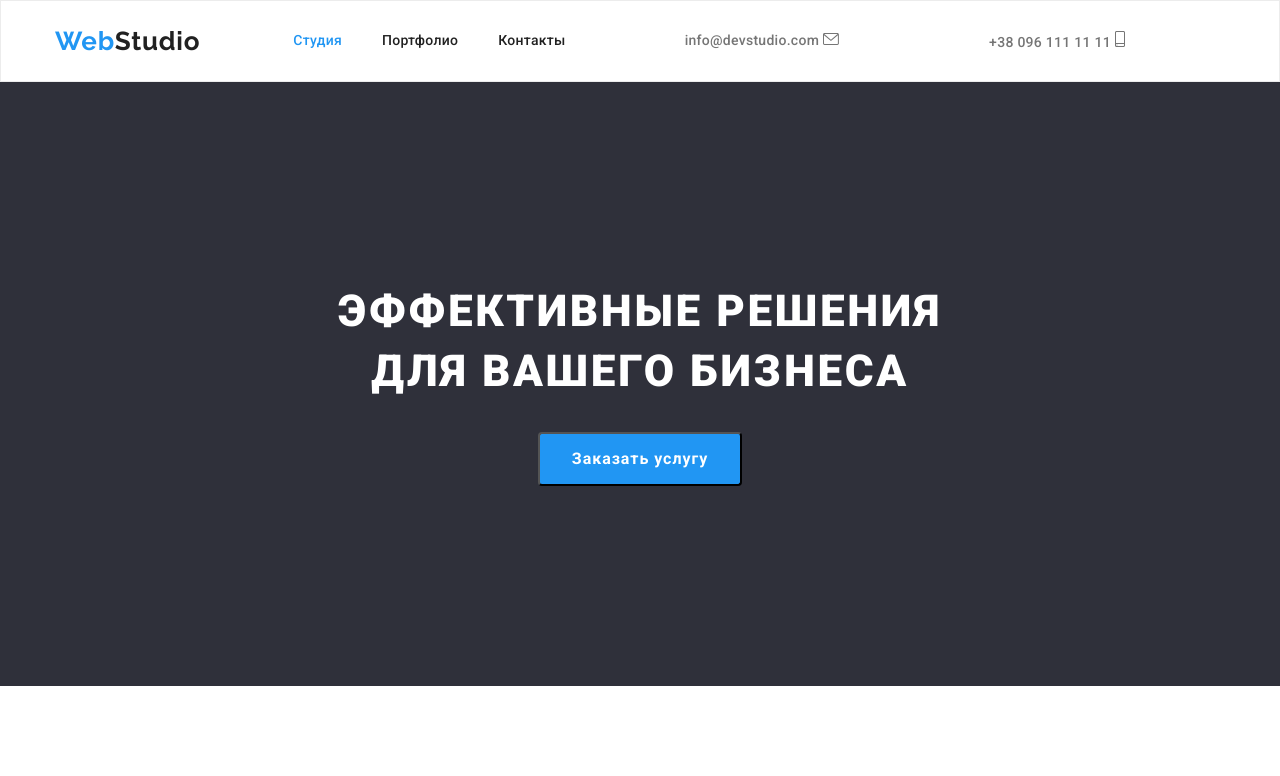
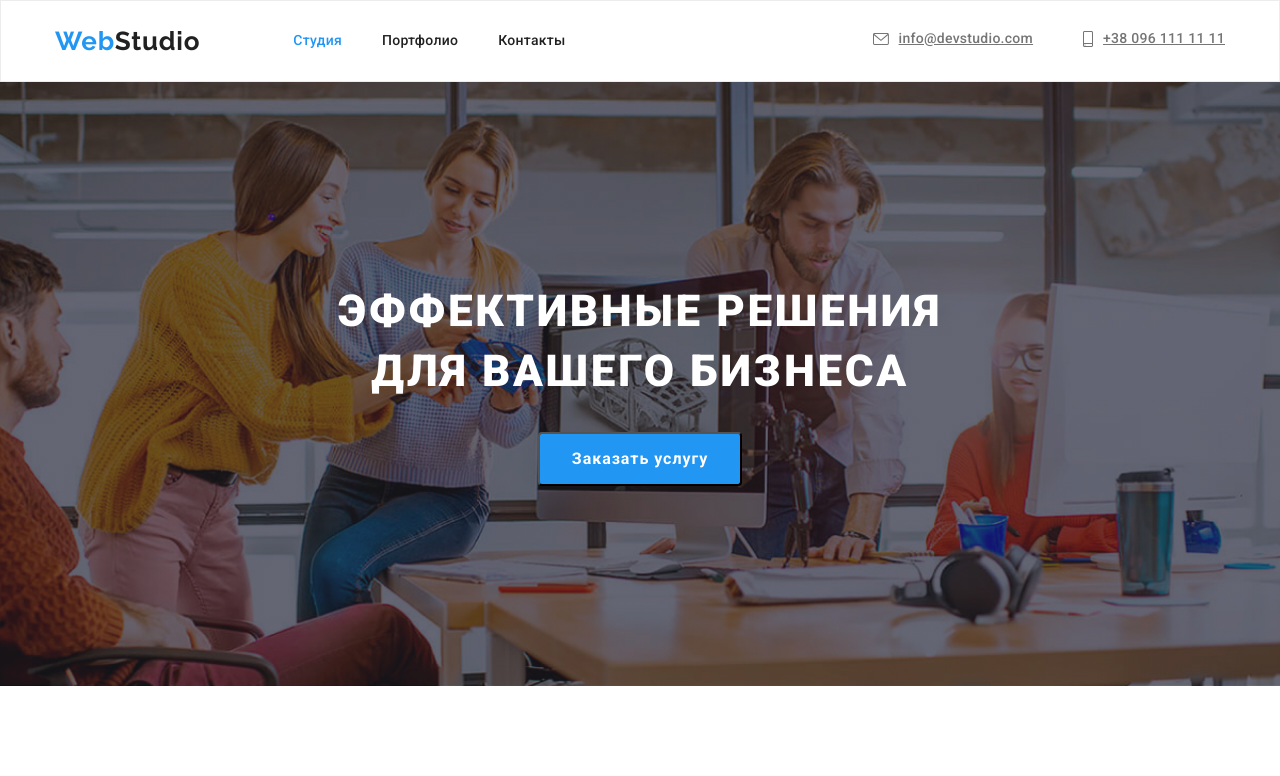
Before and after one commit to RuslanKarpov/goit-markup-hw-04, a plain HTML site: page index.html in a window 1280 px wide. Shown: the top 776 px of the page. Drawn offline with nearby package versions, Linux system fonts and the light colour scheme.

Commit message:
background-image

```diff
--- a/css/styles.css
+++ b/css/styles.css
@@ -129,71 +129,51 @@ ul {
   display: flex;
   margin-left: auto;
 }
-.contact-nav-icon-f{
-  width: 16px;
-  height: 12px;
-  margin-right: 100px;
-}
-.contact-nav-icon-f::before{
-
-  content: ;
-}
-.contact-nav-icon-s{
-  width: 10px;
-  height: 16px;
-  margin-right: 100px;
-}
-/* .item::before {
-  display: block;
-  margin-right: 30px;
-  content: '';
-  height: 20px;
-  /* outline: 1px solid red; */
-  background-repeat: no-repeat;
-  background-position: center;
-  outline: 1px solid green;
-}
-.feature-item:nth-child(1)::before {
-  background-image: url(../images/features-images/Vector1.svg);
-} */
-.contact-nav .link {
-  display: block;
-  cursor: pointer;
-}
 .contact-nav .item + .item {
   margin-left: 50px;
 }
+.contact-nav-icon-f {
+  width: 16px;
+  height: 12px;
+  margin-right: 10px;
+  fill: rebeccapurple;
+}
+.contact-nav-icon-s {
+  width: 10px;
+  height: 16px;
+  margin-right: 10px;
+  fill: currentColor;
+}
 .contacts-link {
+  display: inline-flex;
+  align-items: center;
   color: var(--text-color);
   font-weight: 500;
   font-size: 14px;
   line-height: 1.14;
   letter-spacing: 0.02em;
-  text-decoration: none;
+}
+.contact-nav.item:last-child {
+  margin-right: 0;
 }
 .contacts-link:hover,
 .contacts-link:focus {
   color: var(--accent-color);
 }
-.contact-nav .nav-tel {
-  color: var(--text-color);
-  text-decoration: none;
-}
-.contact-nav .nav-tel:hover,
-.contact-nav .nav-tel:focus {
-  color: var(--accent-color);
-}
+
 /* Hero */
 .hero {
   padding-top: 200px;
   padding-bottom: 200px;
-  /* width: 1600px;
-  height: 600px; */
+  max-width: 1600px;
+  margin-left: auto;
+  margin-right: auto;
   text-align: center;
-  background-color: var(--background-color);
-  /* background-image: url(../images/hero-image/Img.jpg);
-  background-position: 50% 50%;
-  background-size: cover; */
+  background-repeat: no-repeat;
+  background-size: cover;
+  background-position: center;
+  background-image: linear-gradient(to right, rgba(47, 48, 58, 0.4), rgba(47, 48, 58, 0.4)),
+    url(../images/Head.jpg);
 }
 .hero-title.centered {
   text-align: center;
@@ -232,6 +212,7 @@ ul {
 .section-titles h2 {
   visibility: hidden;
 }
+
 .feature-list {
   display: flex;
 }
@@ -266,6 +247,9 @@ ul {
   background-repeat: no-repeat;
   background-position: center;
   background-color: var(--backing-color);
+}
+.feature-item:nth-child(1)::before {
+  background-image: url(../images/features-images/Vector1.svg);
 }
 .feature-item:nth-child(1)::before {
   background-image: url(../images/features-images/Vector1.svg);
--- a/index.html
+++ b/index.html
@@ -37,15 +37,12 @@
         </nav>
         <!--Контакты --->
         <ul class="contact-nav">
-            <li class="item"><a href="mailto:info@devstudio.com" class="contacts-link">info@devstudio.com</a>
-            <svg class="contact-nav-icon-f">
-                <use href="./images/hover-images/symbol-defs.svg#icon-envelope-2"></use>
-            </svg></li>
-
-            <li class="item"><a href="tel:+380961111111" class="contacts-link">+38 096 111 11 11</a>
-            <svg class="contact-nav-icon-s">
-                <use href="./images/hover-images/symbol-defs.svg#icon-smartphone-2"></use>
-            </svg></li>
+            <li class="item"><a href="mailto:info@devstudio.com" class="contacts-link">
+                <svg class="contact-nav-icon-f"><use href="./images/hover-images/symbol-defs.svg#icon-envelope-2"></use></svg>info@devstudio.com</a>
+            </li>
+            <li class="item"><a href="tel:+380961111111" class="contacts-link">
+                <svg class="contact-nav-icon-s"><use href="./images/hover-images/symbol-defs.svg#icon-smartphone-2"></use></svg>+38 096 111 11 11</a>
+             </li>
         </ul>
         </div>
     </header>
```
